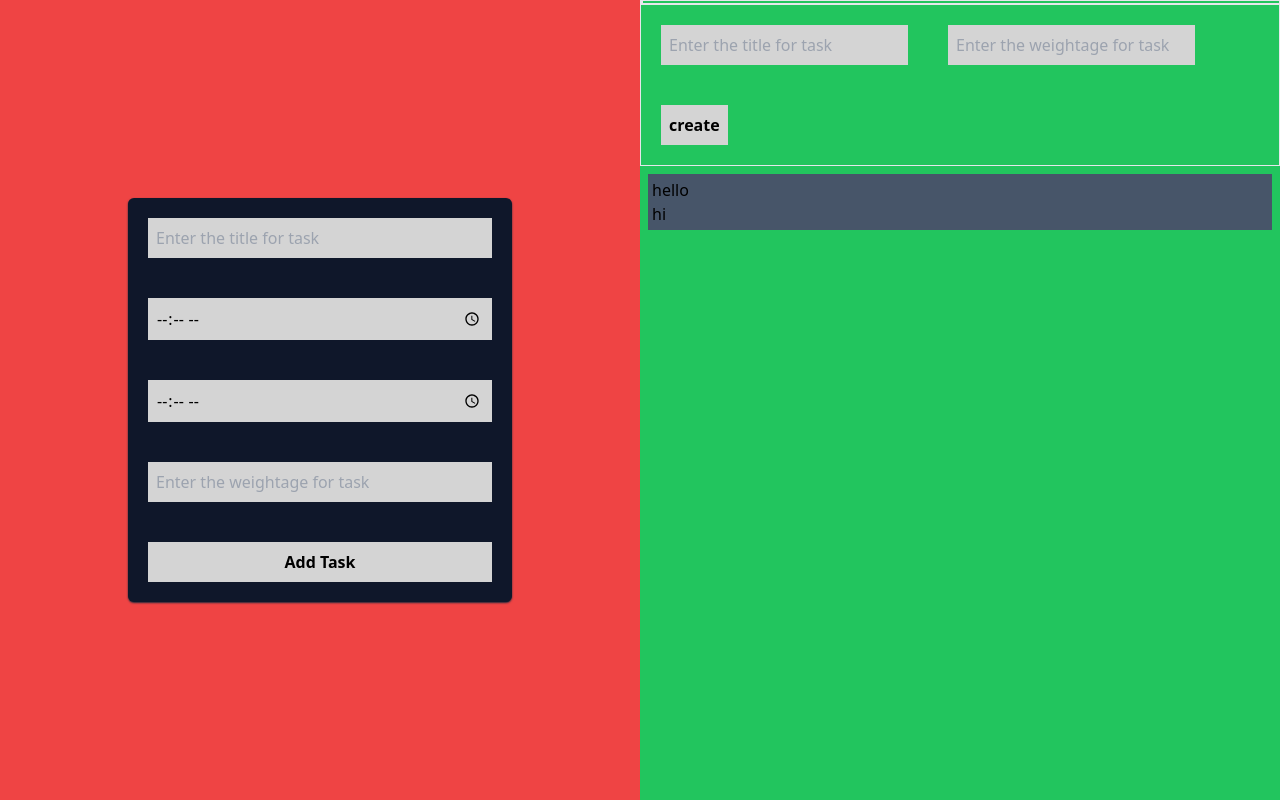
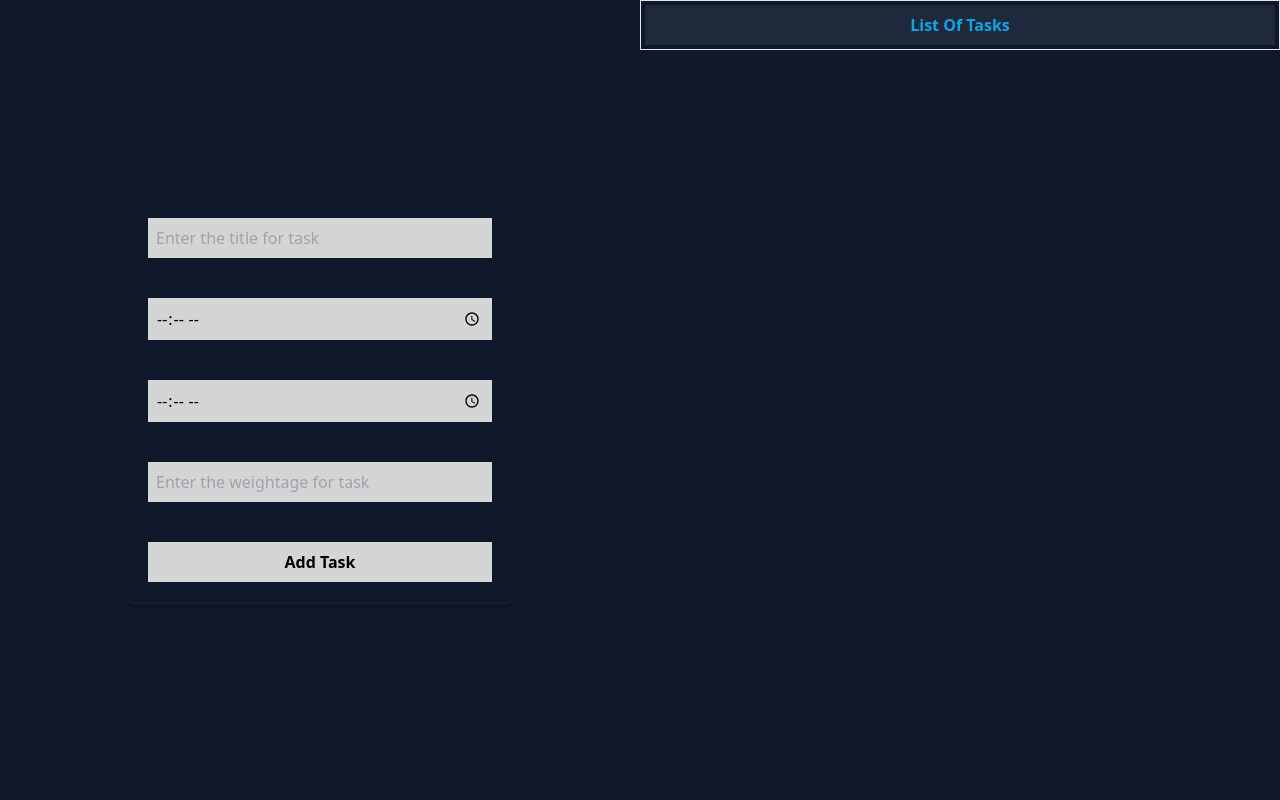
Before and after one commit to codegatty/RoutineRadar, a React (Vite) app in the folder frontend/user-dashboard/: page /routine in a window 1280 px wide. Both pictures are taken after typing "Sample", "Sample" into the empty fields and a click on the button "Login". Built offline with nearby package versions, Linux system fonts and the light colour scheme.

Commit message:
--error solved

```diff
--- a/frontend/user-dashboard/src/UIComponents/List.jsx
+++ b/frontend/user-dashboard/src/UIComponents/List.jsx
@@ -1,10 +1,10 @@
-
+import ListItem from "./ListItem";
 function List({}){
+  const dummy={name:"rajith",age:10};
   return (
 
       <div className="bg-slate-600 p-1 m-2">
-        <div>hello</div>
-        <div>hi</div>
+        <ListItem data={dummy}/>
       </div>
 
 
--- a/frontend/user-dashboard/src/UIComponents/ListItem.jsx
+++ b/frontend/user-dashboard/src/UIComponents/ListItem.jsx
@@ -1,14 +1,19 @@
 import React from 'react'
 
 function ListItem({data}) {
-    const values=data.keyValues;
+  const {subTasks,...newData}=data
+
+       const values=Object.values(newData)
+
+
+
   return (
-    <div>
-    {
-        data.map((item,index)=>{
-            <div className=''>{}</div>
+    <div className='flex flex-row w-full justify-around  hover:bg-primary '>
+      {
+        values.map((item,index)=>{
+          return <div className='flex gap-2  m-1' key={index}>{item}</div>
         })
-    }
+      }
     </div>
   )
 }
--- /dev/null
+++ b/frontend/user-dashboard/src/UIComponents/Title.jsx
@@ -0,0 +1,10 @@
+import React from 'react'
+import classNames from 'classnames'
+
+function Title({children,className}) {
+  return (
+    <h1 className={classNames("font-bold",className)}>{children}</h1>
+  )
+}
+
+export default Title
--- a/frontend/user-dashboard/src/components/ListOfSubTasks.jsx
+++ b/frontend/user-dashboard/src/components/ListOfSubTasks.jsx
@@ -1,20 +1,22 @@
 import React from 'react'
 import { useContext } from 'react'
 import { RoutineContext } from '../context/RoutineProvider'
-
+import ListItem from '../UIComponents/ListItem';
+import Title from '../UIComponents/Title';
 
 function ListOfSubTasks({taskIndex}) {
   const routineCtx=useContext(RoutineContext);
   const routine=routineCtx.routine;
   const subTasks=routine.tasks[taskIndex].subTasks
   return (
-    <div className='border border-1'>
-        {/* <ul className='text-red-500'>
+    <div className='bg-secondary p-2 w-full m-1'>
+      <Title className="text-primary text-center">List Of SubTasks</Title>
+        <ul className='text-primary'>
         {subTasks.map(
-          (item,index)=><li key={index}>{item.description}</li>
+          (subTask,index)=><li key={index}><ListItem data={subTask}/></li>
         )}
-      </ul> */}
-      <CustomList items={subTasks} />
+      </ul>
+
     </div>
   )
 }
--- a/frontend/user-dashboard/src/components/ListOfTasks.jsx
+++ b/frontend/user-dashboard/src/components/ListOfTasks.jsx
@@ -1,6 +1,8 @@
 
 import {useContext} from 'react'
 import { RoutineContext } from '../context/RoutineProvider'
+import ListItem from '../UIComponents/ListItem';
+import Title from '../UIComponents/Title';
 function ListOfTasks({onSelect}) {
   function onSelectHandler(index){
     onSelect(index)
@@ -8,10 +10,11 @@ function ListOfTasks({onSelect}) {
   const routineCtx=useContext(RoutineContext);
   const routine=routineCtx.routine.tasks;
   return (
-    <div className='border border-1 text-red-500'>
-      <ul>
+    <div className='bg-secondary p-2 w-full m-1'>
+      <Title className="text-primary text-center">List Of Tasks</Title>
+      <ul className='text-primary '>
         {routine.map((task,index)=>{
-          return <li key={index} onClick={onSelectHandler.bind(this,index)}>{task.title}</li>
+          return <li key={index} onClick={onSelectHandler.bind(this,index)}><ListItem data={task}/></li>
         })}
       </ul>
     </div>
--- a/frontend/user-dashboard/src/components/SubTaskForm.jsx
+++ b/frontend/user-dashboard/src/components/SubTaskForm.jsx
@@ -14,6 +14,7 @@ function SubTaskForm() {
   const [taskIndex, setTaskIndex] = useState(-1)
   function submitHandler(data) {
     routineCtx.addSubTask(taskIndex, data)
+
     //TODO:send data to backend
   }
 
@@ -25,14 +26,16 @@ function SubTaskForm() {
     <div>
 
       {/* lists the tasks and subtasks */}
-      <div className="flex flex-row border border-1 ">
+      <div className="flex flex-row border border-1 justify-around ">
         <ListOfTasks onSelect={onSelect} />
         {taskIndex === -1 ? '' : <ListOfSubTasks taskIndex={taskIndex} />}
       </div>
 
 
       {/* form for the subTask creation  */}
-      <form onSubmit={handleSubmit(submitHandler)} className="border ">
+
+      {taskIndex!==-1&&<form onSubmit={handleSubmit(submitHandler)} className="m-1">
+        <h1 className='text-center text-2xl'>Add New SubTask</h1>
         <input
           {...register('description', {
             required: 'description required',
@@ -62,7 +65,7 @@ function SubTaskForm() {
         <button className="p-2 m-5 bg-neutral-300 hover:bg-neutral-500 font-bold" type="submit">
           {isSubmitting ? 'Loading..' : 'create'}
         </button>
-      </form>
+      </form>}
     </div>
   )
 }
--- a/frontend/user-dashboard/src/context/RoutineProvider.jsx
+++ b/frontend/user-dashboard/src/context/RoutineProvider.jsx
@@ -37,10 +37,12 @@ function routineReducer(state,action){
             return task;
         });
 
+        console.log(updatedTasks)
         return {
             ...state,
             tasks: updatedTasks
           };
+
 
     }
 }
--- a/frontend/user-dashboard/src/pages/Routine.jsx
+++ b/frontend/user-dashboard/src/pages/Routine.jsx
@@ -12,15 +12,15 @@ const routineCtx=useContext(RoutineContext)
 
   return (
     <div className="w-screen h-screen bg-primary flex flex-row">
-      <div className='flex-1 bg-red-500 flex justify-center items-center'>
+      <div className='flex-1 flex justify-center items-center'>
         {
           routineCtx.routine===null?<RoutineForm/>:<TaskForm/>
         }
       </div>
 
-      <div className="flex-1  bg-green-500">
+      <div className="flex-1">
         {routineCtx.routine===null?"":<SubTaskForm/>}
-        <List/>
+
       </div>
     </div>
   );
```
